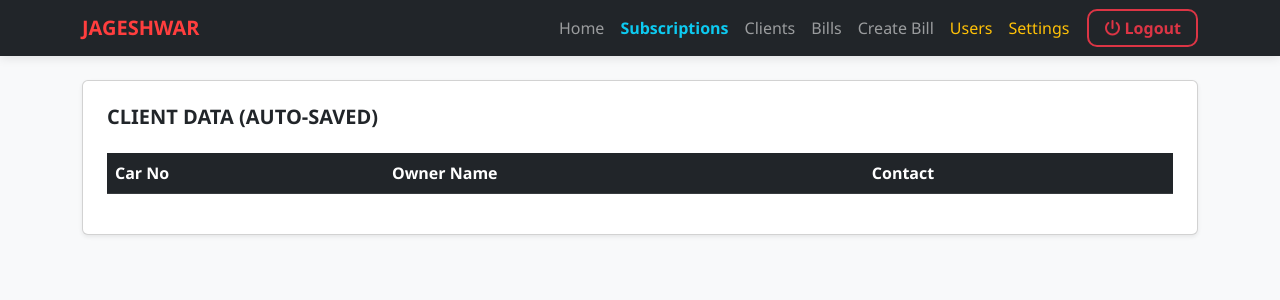
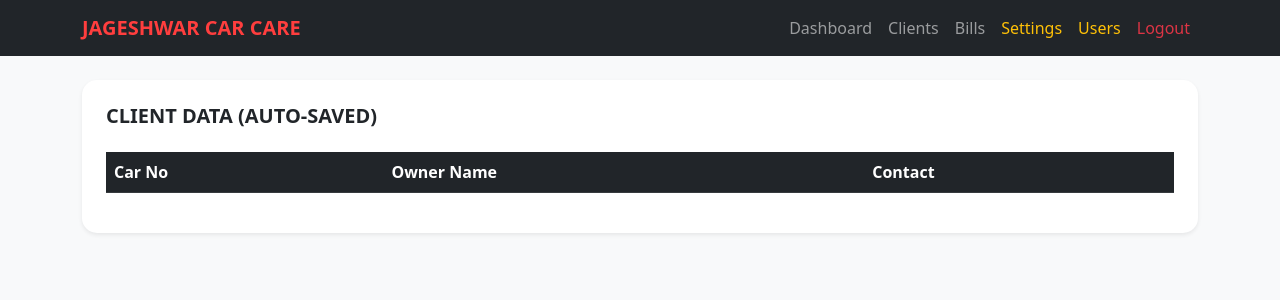
Before and after one commit to Manish123321316/my-garage-app, a Flask app: page /clients in a window 1280 px wide. Shown: the top 300 px of the page. Run offline with Flask 3, Linux system fonts and the light colour scheme; a user stored in the database is signed in; data comes from the database, SQL or seed files in the repository; lists and menus that the app fills with data are empty; parts of the project's set-up code (start-up, migrations or seed data) failed here and were passed over.

Commit message:
Update layout.html

```diff
--- a/templates/layout.html
+++ b/templates/layout.html
@@ -1,59 +1,39 @@
 <!DOCTYPE html>
-<html lang="en">
+<html>
 <head>
-    <meta charset="UTF-8">
-    <meta name="viewport" content="width=device-width, initial-scale=1.0, maximum-scale=1.0, user-scalable=no">
     <title>Jageshwar Car Care</title>
     <link href="https://cdn.jsdelivr.net/npm/bootstrap@5.3.0/dist/css/bootstrap.min.css" rel="stylesheet">
     <link rel="stylesheet" href="https://cdnjs.cloudflare.com/ajax/libs/font-awesome/6.0.0/css/all.min.css">
     <style>
-        body { background: #f8f9fa; font-family: 'Segoe UI', sans-serif; }
-        .navbar { box-shadow: 0 2px 10px rgba(0,0,0,0.1); }
+        body { background: #f8f9fa; }
+        .card { border-radius: 15px; border: none; box-shadow: 0 4px 12px rgba(0,0,0,0.05); }
+        .nav-link { font-weight: 500; }
         .navbar-brand { font-weight: 800; color: #ff3e3e !important; }
-        .nav-logout { color: #dc3545 !important; border: 2px solid #dc3545; border-radius: 10px; font-weight: bold; margin-left: 10px; padding: 5px 15px !important; }
-        @media (max-width: 768px) {
-            .btn { width: 100%; padding: 12px; margin-bottom: 10px; }
-            .nav-logout { margin-left: 0; margin-top: 15px; width: 100%; text-align: center; }
-            .nav-link { padding: 10px; border-bottom: 1px solid #eee; }
-        }
     </style>
 </head>
 <body>
-    <nav class="navbar navbar-expand-lg navbar-dark bg-dark sticky-top">
+    <nav class="navbar navbar-expand-lg navbar-dark bg-dark mb-4">
         <div class="container">
-            <a class="navbar-brand" href="/">JAGESHWAR</a>
-            <button class="navbar-toggler" type="button" data-bs-toggle="collapse" data-bs-target="#navbarNav">
-                <span class="navbar-toggler-icon"></span>
-            </button>
-            <div class="collapse navbar-collapse" id="navbarNav">
-                <div class="navbar-nav ms-auto align-items-center">
-                    {% if current_user.is_authenticated %}
-                        <a class="nav-link" href="/">Home</a>
-
-                        {# --- OWNER (ADMIN) TABS --- #}
+            <a class="navbar-brand" href="/">JAGESHWAR CAR CARE</a>
+            <div class="navbar-nav ms-auto">
+                {% if current_user.is_authenticated %}
+                    <a class="nav-link" href="/">Dashboard</a>
+                    {% if current_user.role != 'Client' and current_user.role != 'Team' %}
+                        <a class="nav-link" href="/clients">Clients</a>
+                        <a class="nav-link" href="/view_bills">Bills</a>
                         {% if current_user.role == 'Owner' %}
-                            <a class="nav-link text-info fw-bold" href="/admin_subs">Subscriptions</a>
-                            <a class="nav-link" href="/clients">Clients</a>
-                            <a class="nav-link" href="/view_bills">Bills</a>
-                            <a class="nav-link" href="/create_bill">Create Bill</a>
+                            <a class="nav-link text-warning" href="/settings">Settings</a>
                             <a class="nav-link text-warning" href="/manage_users">Users</a>
-                            <a class="nav-link text-warning" href="/settings">Settings</a>
                         {% endif %}
-
-                        {# --- TEAM TABS --- #}
-                        {% if current_user.role == 'Team' %}
-                            <a class="nav-link text-success fw-bold" href="/create_bill">CREATE BILL</a>
-                        {% endif %}
-
-                        <a class="nav-link nav-logout" href="/logout"><i class="fas fa-power-off"></i> Logout</a>
                     {% endif %}
-                </div>
+                    <a class="nav-link text-danger" href="/logout">Logout</a>
+                {% endif %}
             </div>
         </div>
     </nav>
-    <div class="container mt-4">
+    <div class="container">
         {% with messages = get_flashed_messages() %}
-            {% if messages %}{% for m in messages %}<div class="alert alert-primary alert-dismissible fade show">{{m}}<button type="button" class="btn-close" data-bs-dismiss="alert"></button></div>{% endfor %}{% endif %}
+            {% if messages %}{% for m in messages %}<div class="alert alert-success shadow-sm border-0">{{m}}</div>{% endfor %}{% endif %}
         {% endwith %}
         {% block content %}{% endblock %}
     </div>
```
